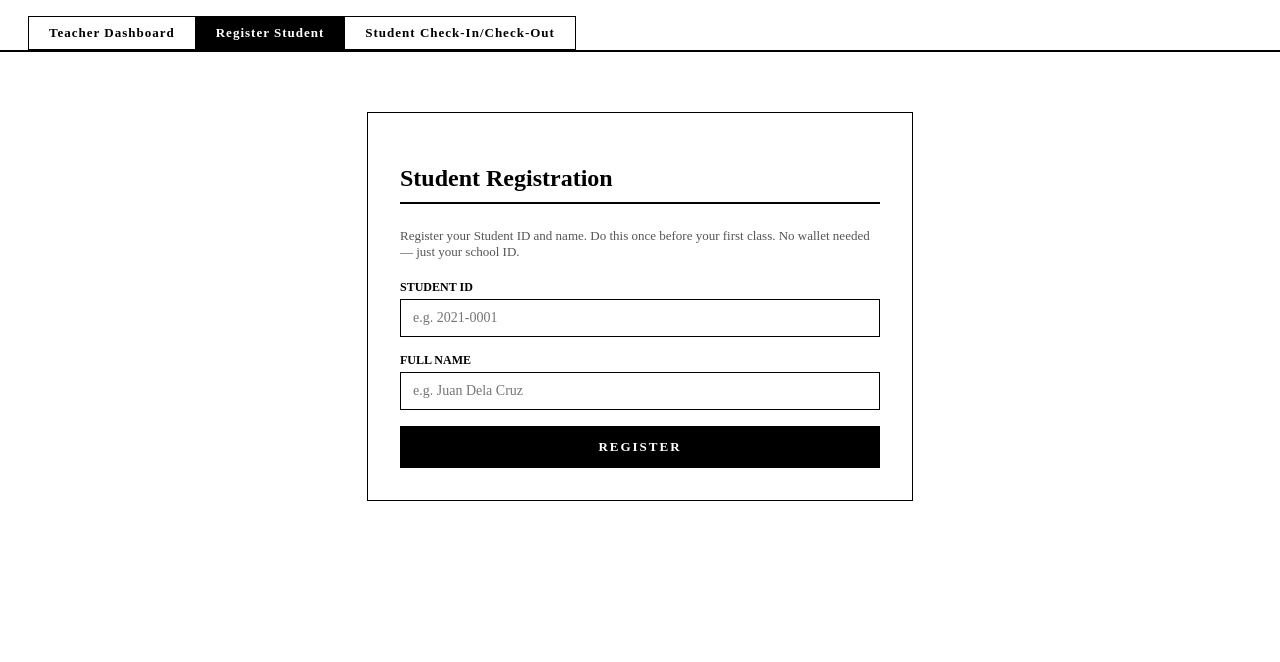
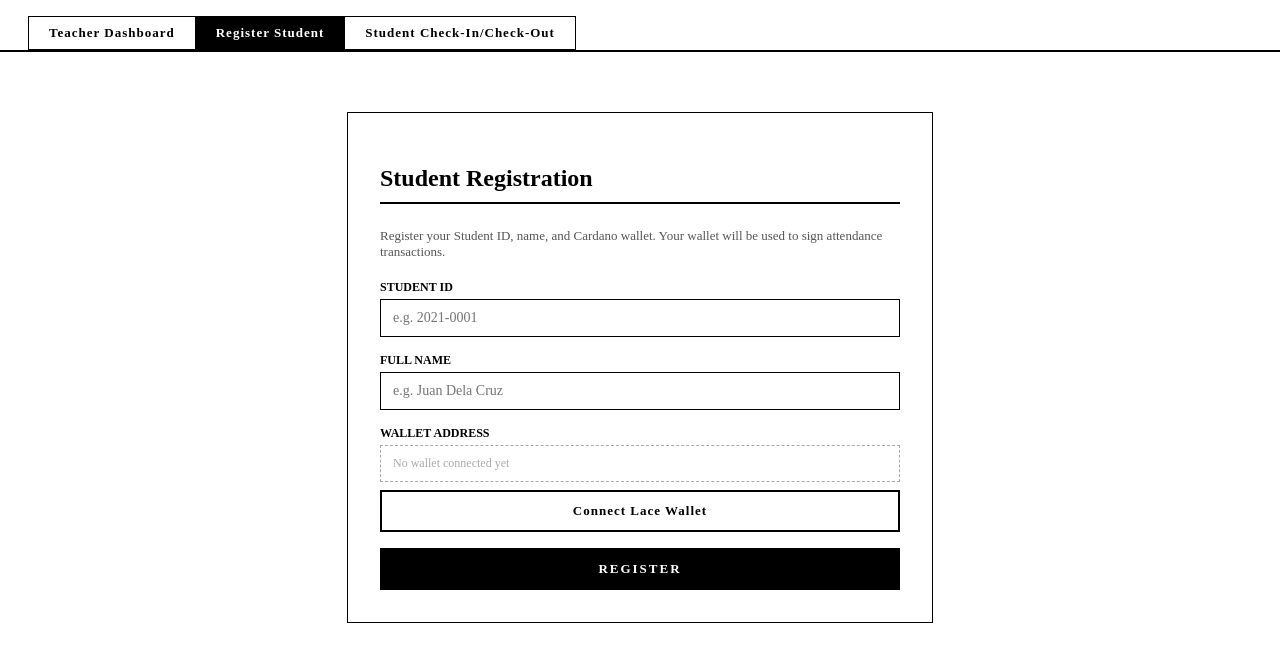
Before and after one commit to Ivann0730/Classter, a React (Create React App) app in the folder frontend/: page / in a window 1280 px wide. Both pictures are taken after a click on the button "Register Student". Shown: the top 662 px of the page. Built offline with nearby package versions, Linux system fonts and the light colour scheme; no server answers.

Commit message:
Updated /  register student

```diff
--- a/frontend/src/RegisterStudent.jsx
+++ b/frontend/src/RegisterStudent.jsx
@@ -1,23 +1,49 @@
-import { useState, useEffect } from "react";
+import { useState } from "react";
+import { BrowserWallet } from "@meshsdk/core";
 import API_BASE from "./config";
 
 export default function RegisterStudent() {
   const [studentId, setStudentId] = useState("");
   const [studentName, setStudentName] = useState("");
+  const [walletAddress, setWalletAddress] = useState("");
+  const [wallet, setWallet] = useState(null);
   const [message, setMessage] = useState("");
   const [error, setError] = useState("");
+  const [connecting, setConnecting] = useState(false);
   const [submitting, setSubmitting] = useState(false);
+
+  const connectLace = async () => {
+    setError(""); setConnecting(true);
+    try {
+      if (!window.cardano) {
+        setError("Lace wallet not found. Please install it from lace.io");
+        setConnecting(false); return;
+      }
+      const walletKey = window.cardano.lace ? "lace" : Object.keys(window.cardano)[0];
+      const connectedWallet = await BrowserWallet.enable(walletKey);
+      const addresses = await connectedWallet.getUsedAddresses();
+      const addr = addresses.length > 0
+        ? addresses[0]
+        : (await connectedWallet.getUnusedAddresses())[0];
+      setWallet(connectedWallet);
+      setWalletAddress(addr);
+    } catch (e) {
+      setError("Wallet connection failed: " + e.message);
+    }
+    setConnecting(false);
+  };
 
   const handleRegister = async () => {
     setMessage(""); setError("");
     if (!studentId) { setError("Please enter your Student ID."); return; }
-    if (!studentName) { setError("Please enter your name."); return; }
+    if (!studentName) { setError("Please enter your full name."); return; }
+    if (!walletAddress) { setError("Please connect your Lace wallet."); return; }
     setSubmitting(true);
     try {
       const res = await fetch(`${API_BASE}/students/register`, {
         method: "POST",
         headers: { "Content-Type": "application/json" },
-        body: JSON.stringify({ student_id: studentId, name: studentName }),
+        body: JSON.stringify({ student_id: studentId, name: studentName, wallet_address: walletAddress }),
       });
       const data = await res.json();
       if (data.success) setMessage(data.message);
@@ -30,35 +56,40 @@ export default function RegisterStudent() {
 
   const inputStyle = {
     width: "100%", padding: "10px 12px", border: "1px solid #000",
-    fontFamily: "Times New Roman", fontSize: 14,
-    marginBottom: 16, boxSizing: "border-box"
+    fontFamily: "Times New Roman", fontSize: 14, marginBottom: 16, boxSizing: "border-box"
   };
 
   return (
-    <div style={{ fontFamily: "Times New Roman", maxWidth: 480, margin: "60px auto", padding: 32, border: "1px solid #000" }}>
-      <h2 style={{ borderBottom: "2px solid #000", paddingBottom: 10, marginBottom: 24 }}>
-        Student Registration
-      </h2>
+    <div style={{ fontFamily: "Times New Roman", maxWidth: 520, margin: "60px auto", padding: 32, border: "1px solid #000" }}>
+      <h2 style={{ borderBottom: "2px solid #000", paddingBottom: 10, marginBottom: 24 }}>Student Registration</h2>
       <p style={{ fontSize: 13, color: "#555", marginBottom: 20 }}>
-        Register your Student ID and name. Do this once before your first class.
-        No wallet needed — just your school ID.
+        Register your Student ID, name, and Cardano wallet. Your wallet will be used to sign attendance transactions.
       </p>
 
       <label style={{ display: "block", fontSize: 12, fontWeight: "bold", marginBottom: 4 }}>STUDENT ID</label>
-      <input
-        value={studentId}
-        onChange={e => setStudentId(e.target.value)}
-        placeholder="e.g. 2021-0001"
-        style={inputStyle}
-      />
+      <input value={studentId} onChange={e => setStudentId(e.target.value)} placeholder="e.g. 2021-0001" style={inputStyle} />
 
       <label style={{ display: "block", fontSize: 12, fontWeight: "bold", marginBottom: 4 }}>FULL NAME</label>
-      <input
-        value={studentName}
-        onChange={e => setStudentName(e.target.value)}
-        placeholder="e.g. Juan Dela Cruz"
-        style={inputStyle}
-      />
+      <input value={studentName} onChange={e => setStudentName(e.target.value)} placeholder="e.g. Juan Dela Cruz" style={inputStyle} />
+
+      <label style={{ display: "block", fontSize: 12, fontWeight: "bold", marginBottom: 4 }}>WALLET ADDRESS</label>
+      {walletAddress ? (
+        <div style={{ padding: "10px 12px", border: "1px solid #000", fontSize: 11, marginBottom: 8, wordBreak: "break-all", background: "#f9f9f9" }}>
+          {walletAddress}
+        </div>
+      ) : (
+        <div style={{ padding: "10px 12px", border: "1px dashed #aaa", fontSize: 12, marginBottom: 8, color: "#aaa" }}>
+          No wallet connected yet
+        </div>
+      )}
+
+      <button
+        onClick={connectLace}
+        disabled={connecting}
+        style={{ width: "100%", padding: 11, background: "#fff", color: "#000", border: "2px solid #000", fontFamily: "Times New Roman", fontSize: 13, fontWeight: "bold", letterSpacing: 1, cursor: "pointer", marginBottom: 16 }}
+      >
+        {connecting ? "Connecting..." : walletAddress ? "↺ Reconnect Lace Wallet" : "Connect Lace Wallet"}
+      </button>
 
       <button
         onClick={handleRegister}
```
